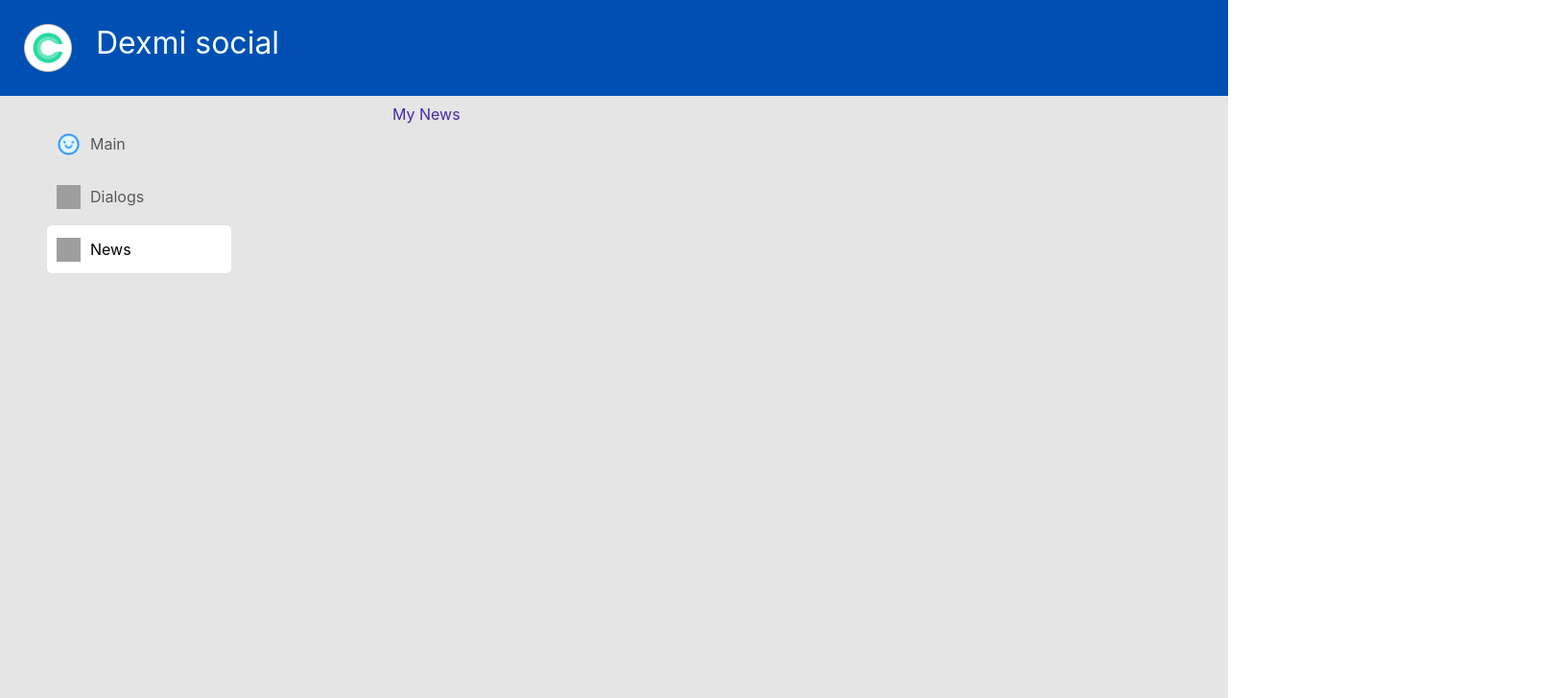
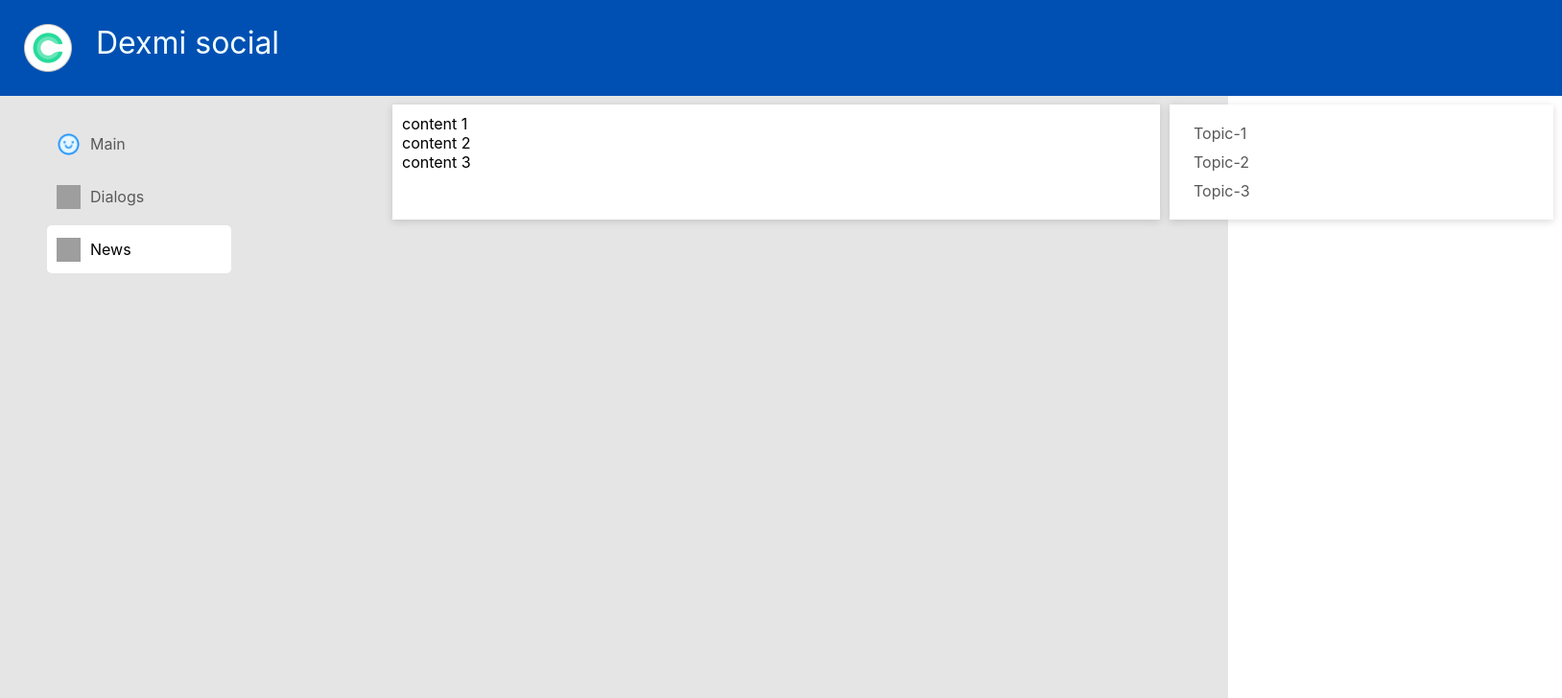
Before and after one commit to Dexmi8000/ReactTest, a React (Create React App) app: page /News in a window 1280 px wide. Shown: the top 728 px of the page at 96% size, 1628 px wide, since content can reach past the window. Built offline with nearby package versions, Linux system fonts and the light colour scheme; grey boxes are pictures that could not be loaded.

Commit message:
перед прокидыванием props

```diff
--- a/src/components/Content/Content.jsx
+++ b/src/components/Content/Content.jsx
@@ -11,7 +11,7 @@ function Content(props) {
                 <Route path="/" element={<null />} />
                 <Route path="/Main" element={<Main />} />
                 <Route path="/Dialogs/*" element={<Dialogs />} />
-                <Route path="/News" element={<News />} />
+                <Route path="/News/*" element={<News />} />
             </Routes>
         </div>
 
--- a/src/components/Content/News/News.jsx
+++ b/src/components/Content/News/News.jsx
@@ -1,13 +1,57 @@
-import dexsyle from './News.module.css';
+import { NavLink } from 'react-router-dom';
+import dexstyle from './News.module.css';
 
-function News() {
+let TopicsData = [
+    { topicLink: 'topic1', topicName: "Topic-1" },
+    { topicLink: 'topic2', topicName: "Topic-2" },
+    { topicLink: 'topic3', topicName: "Topic-3" }
+]
+
+let ContentData = [
+    { contentItem: 'content 1' },
+    { contentItem: 'content 2' },
+    { contentItem: 'content 3' }
+]
+
+let ContentFull = ContentData.map( (content)=> <Content content={content.contentItem} />)
+
+let topicFull = TopicsData.map(
+    function (topic) {
+        return (
+            <Topic topicLink={topic.topicLink} topicName={topic.topicName} />
+        )
+    }
+)
+
+function Topic(props) {
     return (
-        <div className={dexsyle.news}>
-            My News
+        <div className={dexstyle.newsTopic}>
+            <NavLink to={'/News/' + props.topicLink} className={topicLink => topicLink.isActive ? dexstyle.active : dexstyle.default} >
+                {props.topicName}
+            </NavLink >
         </div>
     )
 }
 
+function Content(props) {
+    return (
+        <div className={dexstyle.content}>
+            {props.content}
+        </div>
+    )
+}
 
+function News() {
+    return (
+        <div className={dexstyle.news}>
+            <div className={dexstyle.newsContent}>
+                {ContentFull}
+            </div>
+            <div className={dexstyle.newsTopics}>
+                {topicFull}
+            </div>
+        </div >
+    )
+}
 
 export default News;
--- a/src/components/Content/News/News.module.css
+++ b/src/components/Content/News/News.module.css
@@ -1,3 +1,29 @@
 .news{
-    color: rgb(69, 42, 165);
+    display: flex;
+    gap: 10px;
 }
+.newsContent{
+    background-color: #fff;
+    box-shadow: 0px 2px 8px rgba(0, 0, 0, 0.15);
+    width: 800px;
+    padding: 10px;
+}
+.newsTopics{
+    background-color: #fff;
+    box-shadow: 0px 2px 8px rgba(0, 0, 0, 0.15);
+    width: 400px;
+    padding: 10px;
+}
+.newsTopic{
+    margin: 10px;
+
+}
+.default{
+    padding: 2px 5px 2px 5px;
+}
+.active{
+    color: rgb(121, 0, 0);
+    box-shadow: 0px 2px 8px rgba(0, 0, 0, 0.15);
+    padding: 2px 5px 2px 5px;
+    border-radius: 5px;
+}
```
